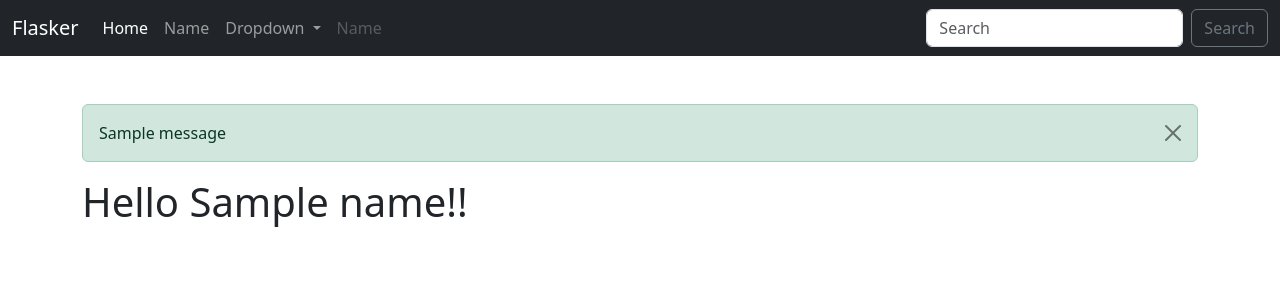
After one commit to maran29/Flasker, a Flask app: template templates/name.html in a window 1280 px wide. The commit adds this page. Shown: the top 300 px of the page. Run offline with Flask 3, Linux system fonts and the light colour scheme; the template is opened without the code that fills it: values that come from a table or form of the project are taken from there, most other values are stand-ins (such as "Sample title", 1, 10 or a date in 2020); one stand-in notice (Sample message) is shown.

Commit message:
Flask Forms added

```diff
--- a/app.py
+++ b/app.py
@@ -1,9 +1,9 @@
-from flask import Flask, render_template
-
+from flask import Flask, render_template,flash
+from forms import NameForm
 
 
 app = Flask(__name__)
-
+app.config['SECRET_KEY'] = '12345'
 
 fruits: list[str] = ['Banana', 'Apple', 'Orange']
 
@@ -27,5 +27,17 @@ def page_not_found(e):
     return render_template('500.html')
 
 
+@app.route('/name', methods=['GET','POST'])
+def name():
+    name: str = None
+    form: NameForm = NameForm()
+    if form.validate_on_submit():
+        name = form.name.data
+        form.name.data =''
+        flash('Form submitted successfully')
+        return render_template('name.html', name=name)
+    return render_template('name.html', form=form)
+
+
 if __name__ == '__main__':
     app.run(host='0.0.0.0', port=5001, debug=True)
--- /dev/null
+++ b/forms.py
@@ -0,0 +1,7 @@
+from flask_wtf import FlaskForm
+from wtforms import StringField, SubmitField
+from wtforms.validators import DataRequired
+
+class NameForm(FlaskForm):
+    name = StringField("What's Your Name", validators=[DataRequired('Please enter your name')])
+    submit = SubmitField('Submit')
--- /dev/null
+++ b/templates/name.html
@@ -0,0 +1,30 @@
+{% include 'base.html' %}
+
+{% block content %}
+<div class="container mt-5">
+   {% for message in get_flashed_messages() %}
+      <div class="alert alert-success alert-dismissible fade show" role="alert">
+         {{message}}
+         <button type="button" class="btn-close" data-bs-dismiss="alert" aria-label="Close"></button>
+      </div>
+
+   {% endfor %}
+   {% if name %}
+      <h1> Hello {{name}}!!</h1>
+   {% else %}
+      <h1>What's Your Name?</h1>
+      </br>
+      <form method="post">
+         {{ form.hidden_tag() }}
+         {{ form.name.label(class="col-sm-2 col-form-label")}}
+         {{ form.name(class="form-control") }}
+         <br>
+         {{ form.submit(class="btn btn-secondary mb-3")}}
+      </form>
+
+   {% endif%}
+
+</div>
+
+
+{% endblock %}
--- a/templates/nav.html
+++ b/templates/nav.html
@@ -10,7 +10,7 @@
           <a class="nav-link active" aria-current="page" href="#">Home</a>
         </li>
         <li class="nav-item">
-          <a class="nav-link" href="#">Link</a>
+          <a class="nav-link" href="{{url_for('name')}}">Name</a>
         </li>
         <li class="nav-item dropdown">
           <a class="nav-link dropdown-toggle" href="#" id="navbarDropdown" role="button" data-bs-toggle="dropdown" aria-expanded="false">
@@ -24,12 +24,12 @@
           </ul>
         </li>
         <li class="nav-item">
-          <a class="nav-link disabled" href="#" tabindex="-1" aria-disabled="true">Disabled</a>
+          <a class="nav-link disabled" href="name.html" tabindex="-1" aria-disabled="true">Name</a>
         </li>
       </ul>
       <form class="d-flex">
         <input class="form-control me-2" type="search" placeholder="Search" aria-label="Search">
-        <button class="btn btn-outline-success" type="submit">Search</button>
+        <button class="btn btn-outline-secondary" type="submit">Search</button>
       </form>
     </div>
   </div>
```
